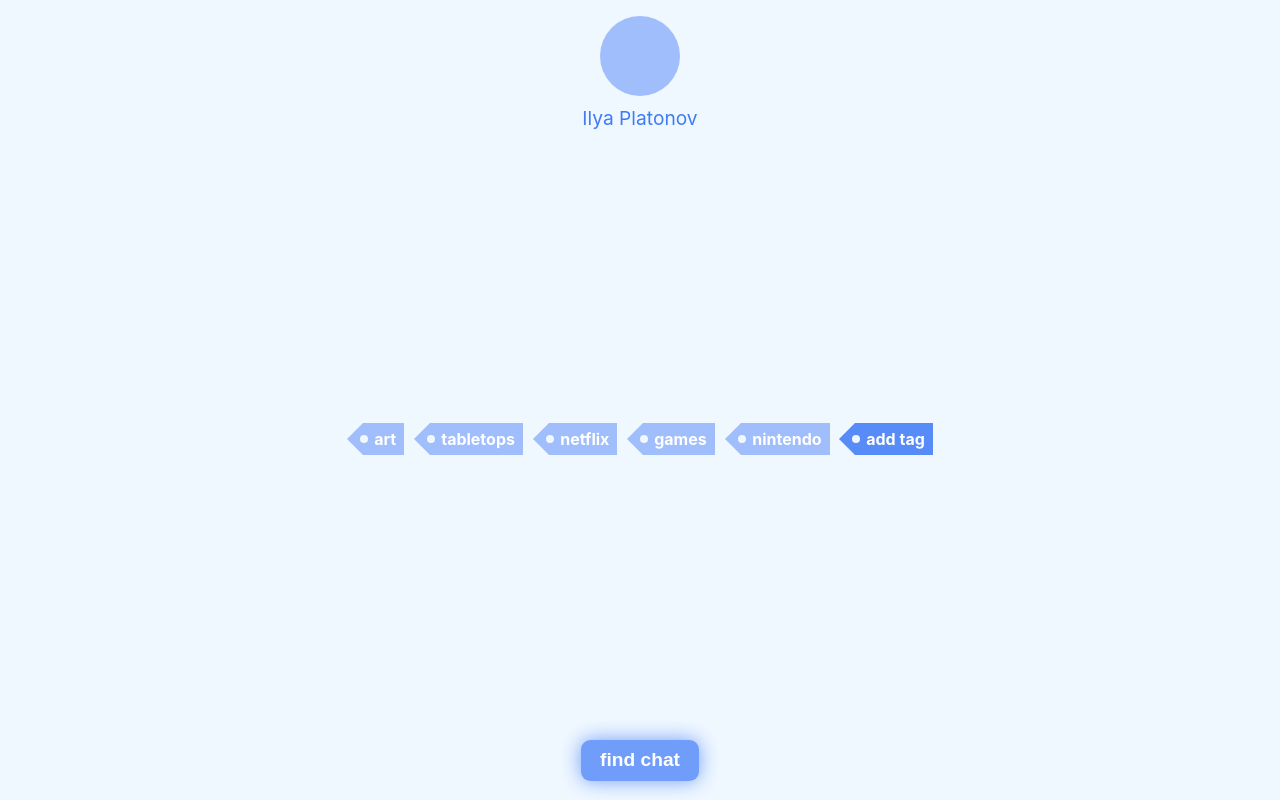
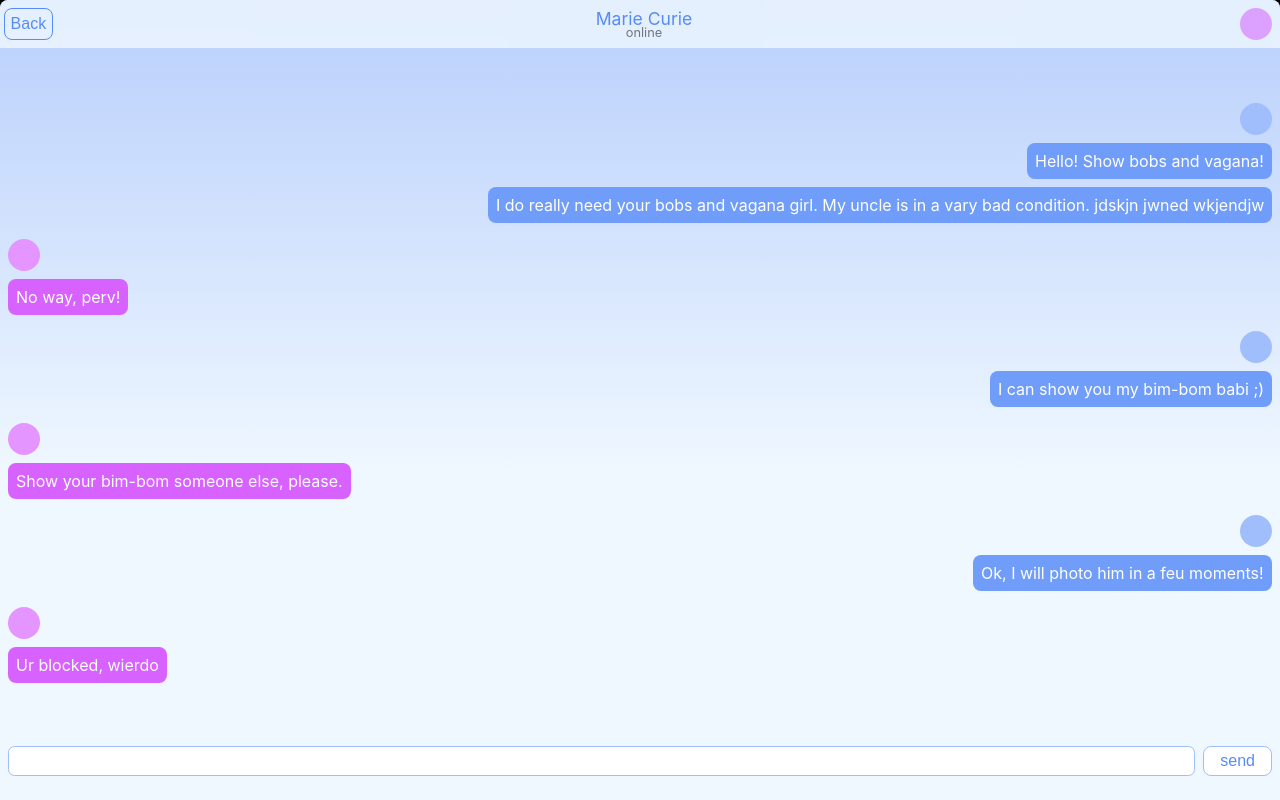
Before and after one commit to platon517/tags, a React (Create React App) app: page / in a window 1280 px wide. Built offline with nearby package versions, Linux system fonts and the light colour scheme.

Commit message:
bottom padding

```diff
--- a/src/App.js
+++ b/src/App.js
@@ -22,8 +22,8 @@ class App extends Component {
       <DynamicHeightContainer>
         {
           //<PreChatPlate {...user1} />
-          //<ChatContainer/>
-          <TagsEditor/>
+          <ChatContainer/>
+          //<TagsEditor/>
         }
       </DynamicHeightContainer>
     );
--- a/src/components/dumb/ChatContainer/InputZone/InputZone.jsx
+++ b/src/components/dumb/ChatContainer/InputZone/InputZone.jsx
@@ -5,6 +5,8 @@ import Textarea from 'react-textarea-autosize';
 let initialHeightBuild = true;
 
 export const InputZone = React.memo(props => {
+
+  const textArea = React.useRef();
 
   const [text, changeText] = React.useState('');
 
@@ -18,6 +20,7 @@ export const InputZone = React.memo(props => {
   };
 
   const sendClickHandler = e => {
+    textArea.current.focus();
     if ( text.length > 0 ) {
       props.sendMessage(text);
       changeText('');
@@ -27,6 +30,7 @@ export const InputZone = React.memo(props => {
   return(
     <div className={styles.zone}>
       <Textarea
+        inputRef={textArea}
         className={styles.text}
         value={text}
         onChange={ changeHandler }
--- a/src/components/dumb/ChatContainer/InputZone/InputZone.module.scss
+++ b/src/components/dumb/ChatContainer/InputZone/InputZone.module.scss
@@ -16,6 +16,7 @@ textarea, button {
   width: 100%;
   display: flex;
   padding: 0.5em;
+  padding-bottom: 1.5em;
   box-sizing: border-box;
   align-self: flex-end;
 }
--- a/src/index.css
+++ b/src/index.css
@@ -3,7 +3,7 @@ html, body{
   width: 100%;
   position: fixed;
   overflow: hidden;
-  background-color: aliceblue;
+  background-color: black;
   -webkit-tap-highlight-color: rgba(0,0,0,0);
 }
 
@@ -29,6 +29,10 @@ code {
 #root{
   width: 100%;
   user-select: none;
+  border-top-left-radius: 0.5em;
+  border-top-right-radius: 0.5em;
+  background-color: aliceblue;
+  overflow: hidden;
 }
 
 .statusbar-overlay{
```
